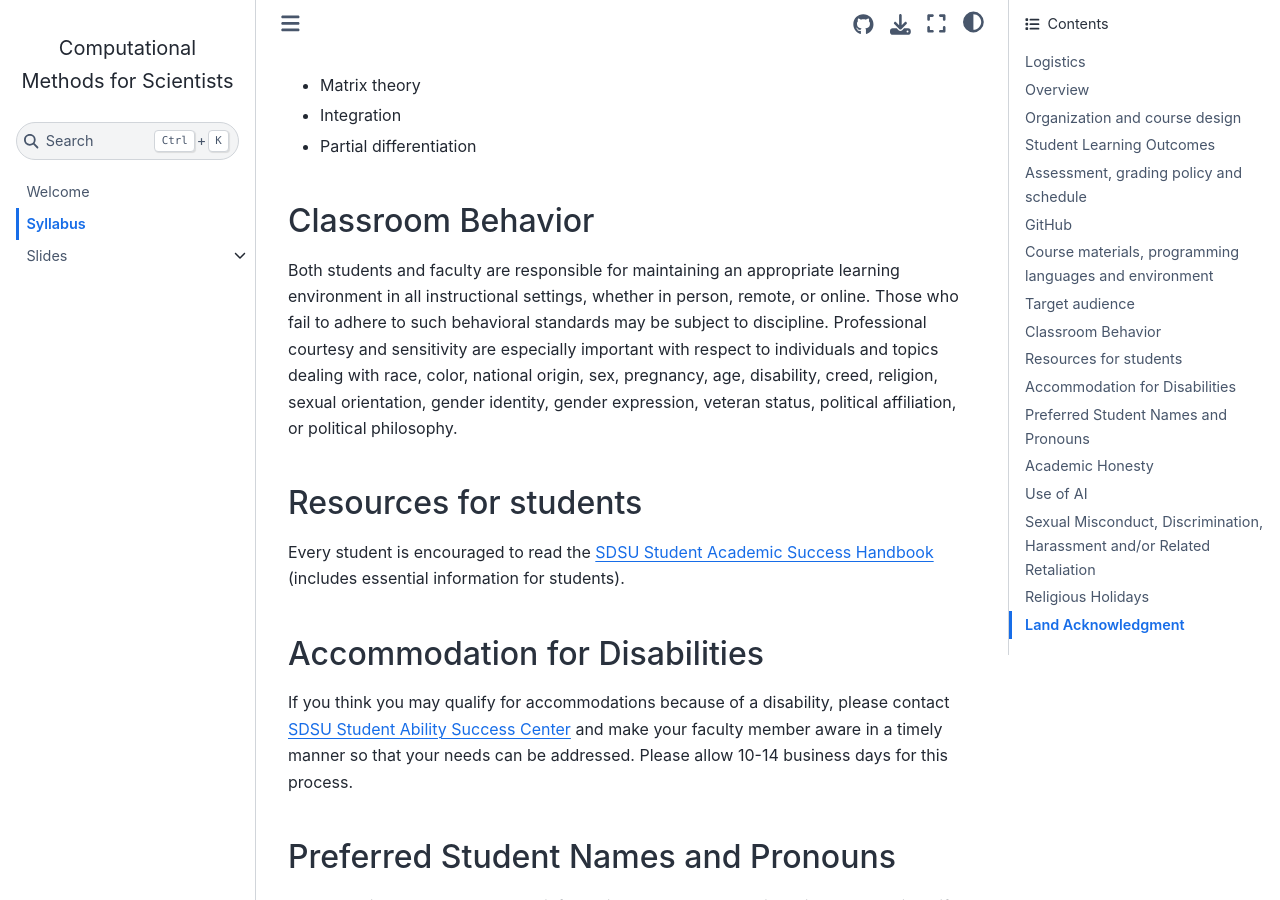
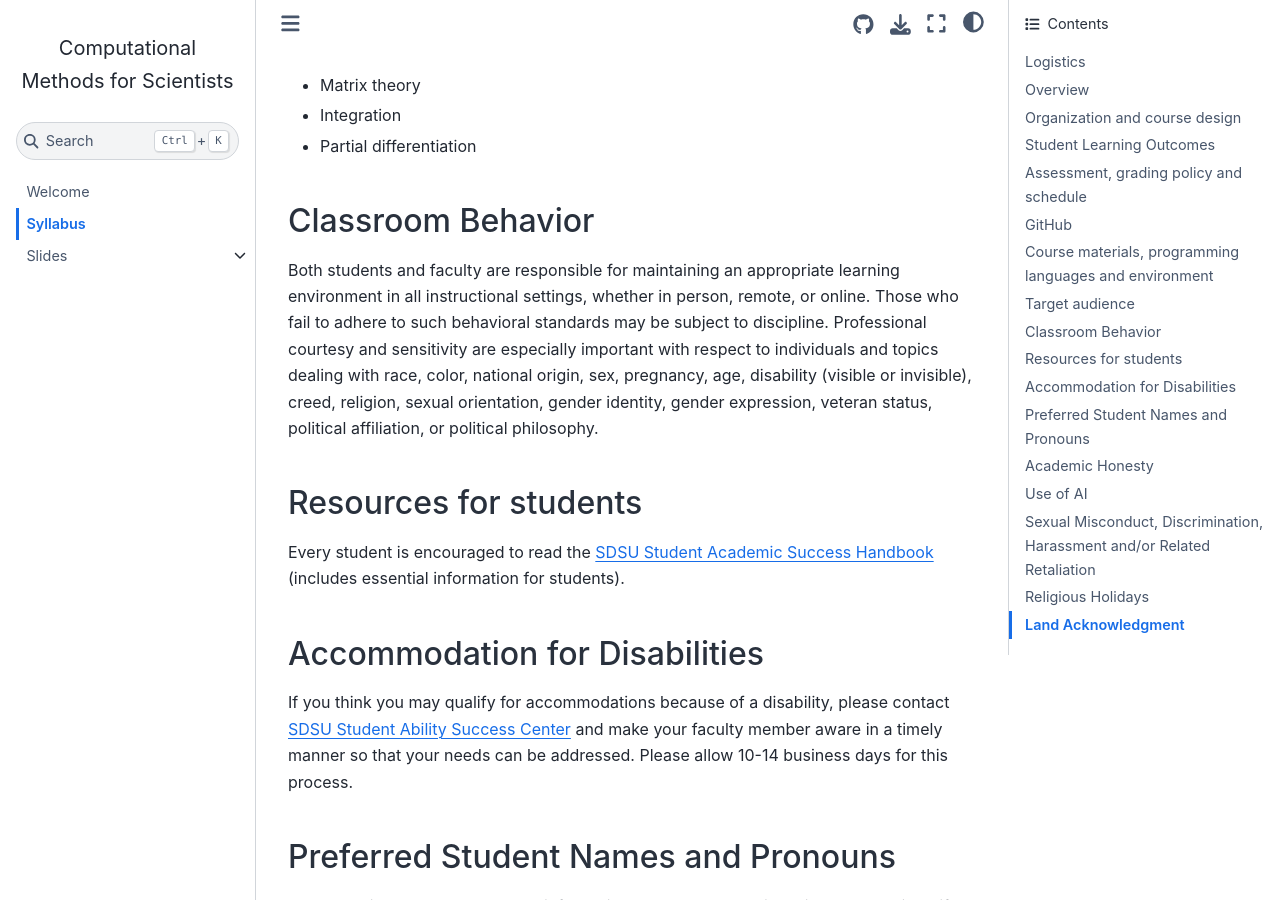
Before and after one commit to sdsu-comp526/fall24, a Jupyter Book: the page built from syllabus.md, in a window 1280 px wide and 900 px high, scrolled down 5357 px. Built offline with Jupyter Book 1.0.4 settings and Sphinx 7.4.7 and the Sphinx Book theme 1.1.4, drawn with Linux system fonts in a browser that asks for light colours; pages that are not in the unit, such as notebooks, are missing from menus.

Commit message:
Syllabus: specify invisible disabilities

```diff
--- a/syllabus.md
+++ b/syllabus.md
@@ -148,7 +148,7 @@ Good to know:
 
 ## Classroom Behavior
 
-Both students and faculty are responsible for maintaining an appropriate learning environment in all instructional settings, whether in person, remote, or online. Those who fail to adhere to such behavioral standards may be subject to discipline. Professional courtesy and sensitivity are especially important with respect to individuals and topics dealing with race, color, national origin, sex, pregnancy, age, disability, creed, religion, sexual orientation, gender identity, gender expression, veteran status, political affiliation, or political philosophy.
+Both students and faculty are responsible for maintaining an appropriate learning environment in all instructional settings, whether in person, remote, or online. Those who fail to adhere to such behavioral standards may be subject to discipline. Professional courtesy and sensitivity are especially important with respect to individuals and topics dealing with race, color, national origin, sex, pregnancy, age, disability (visible or invisible), creed, religion, sexual orientation, gender identity, gender expression, veteran status, political affiliation, or political philosophy.
 
 ## Resources for students
 Every student is encouraged to read the [SDSU Student Academic Success Handbook](https://docs.google.com/document/d/1rXNpNGs1K7nIxcS73o6R-fxZqPIWQwS9gHD7XpIqjhM/edit#heading=h.apbuhr7p11ak) (includes essential information for students).
```
